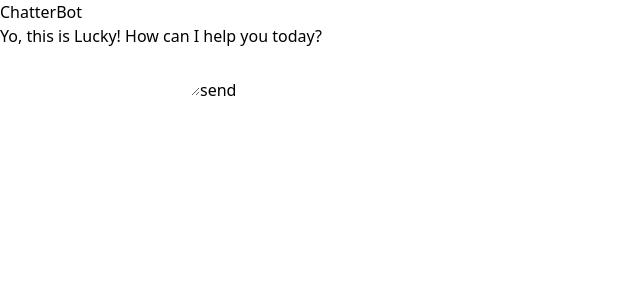
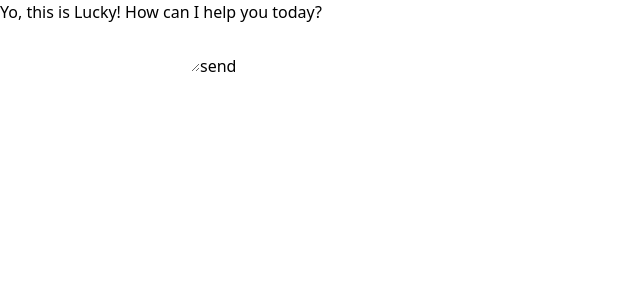
Before and after one commit to LucktoSky0726/Chatbot, a Next.js app: page /langchain in a window 1280 px wide. Shown: the top 300 px of the page, without its empty margins (0-640 px from the left). Built offline with nearby package versions, Linux system fonts and the light colour scheme.

Commit message:
fix: improve style

```diff
--- a/src/app/chatbot/page.tsx
+++ b/src/app/chatbot/page.tsx
@@ -47,10 +47,8 @@
     <main
       className="flex min-h-screen flex-col items-center justify-between px-24 py-5"
     >
-      <h1 className="text-5xl font-sans">ChatterBot</h1>
-
       <div
-        className="flex  h-[35rem] w-[40rem] flex-col items-center bg-gray-600 rounded-xl"
+        className="flex mt-12  h-[50rem] w-[60rem]  flex-col items-center bg-gray-600 rounded-xl"
       >
         <div
           className=" h-full flex flex-col gap-2 overflow-y-auto py-8 px-3 w-full"
--- a/src/app/langchain/page.tsx
+++ b/src/app/langchain/page.tsx
@@ -45,12 +45,10 @@
 
   return(
     <main
-      className="flex min-h-screen flex-col items-center justify-between px-24 py-5"
+      className="flex min-h-screen flex-col items-center justify-between px-24"
     >
-      <h1 className="text-5xl font-sans">ChatterBot</h1>
-
       <div
-        className="flex  h-[35rem] w-[40rem] flex-col items-center bg-gray-600 rounded-xl"
+        className="flex mt-12  h-[50rem] w-[60rem] flex-col items-center bg-gray-600 rounded-xl"
       >
         <div
           className=" h-full flex flex-col gap-2 overflow-y-auto py-8 px-3 w-full"
--- a/src/app/pdf/page.tsx
+++ b/src/app/pdf/page.tsx
@@ -94,7 +94,7 @@
   return (
     <main className="flex min-h-screen flex-col items-center px-24 ">
       {/* <h1 className="text-5xl font-sans">ChatterBot</h1> */}
-      <div className="flex  h-[50rem] w-[60rem] flex-col items-center bg-gray-600 rounded-xl mt-24">
+      <div className="flex  h-[50rem] w-[60rem] flex-col items-center bg-gray-600 rounded-xl mt-12">
         <div className=" h-full flex flex-col gap-2 overflow-y-auto py-8 w-full">
           <div className=" h-full flex flex-col gap-2 overflow-y-auto py-8 px-3 w-full">
             {messages.map((e,k) => {
```
